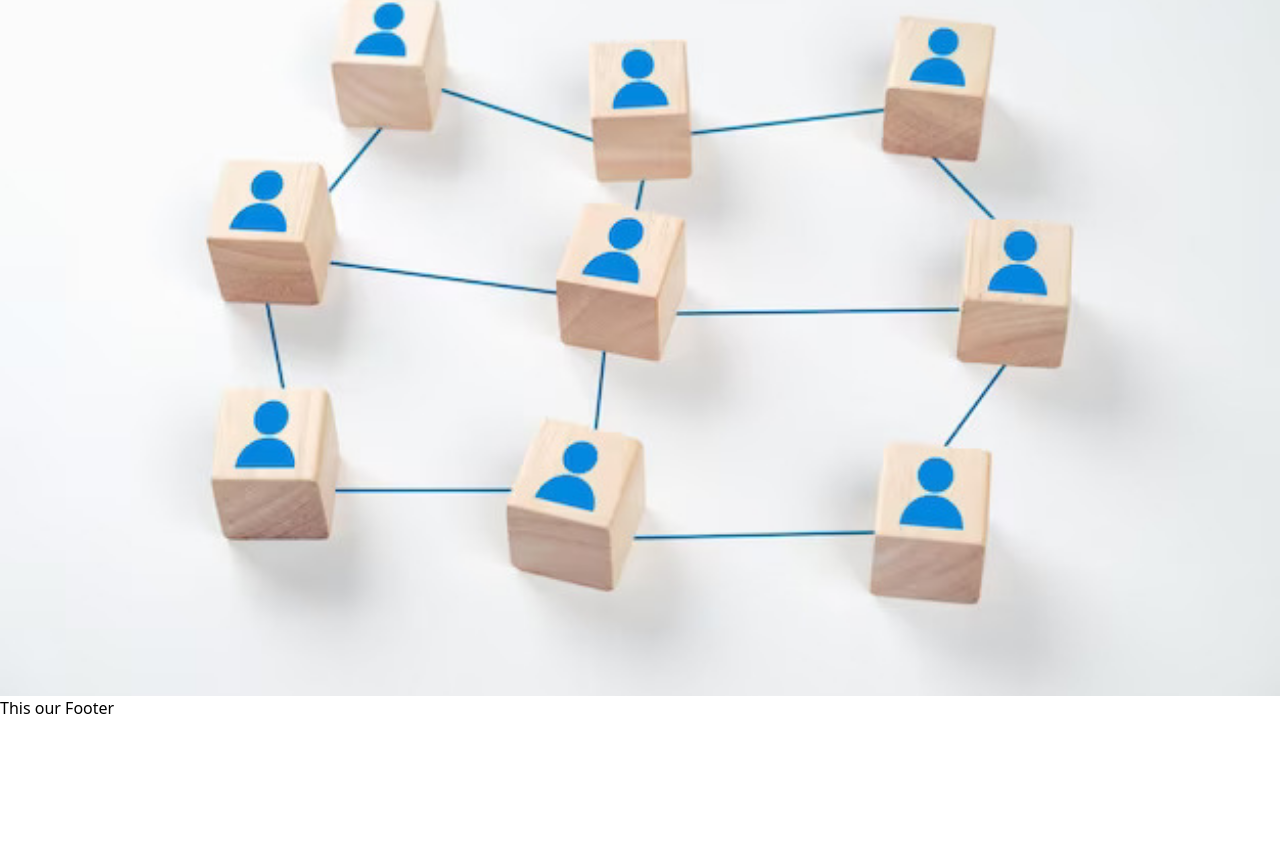
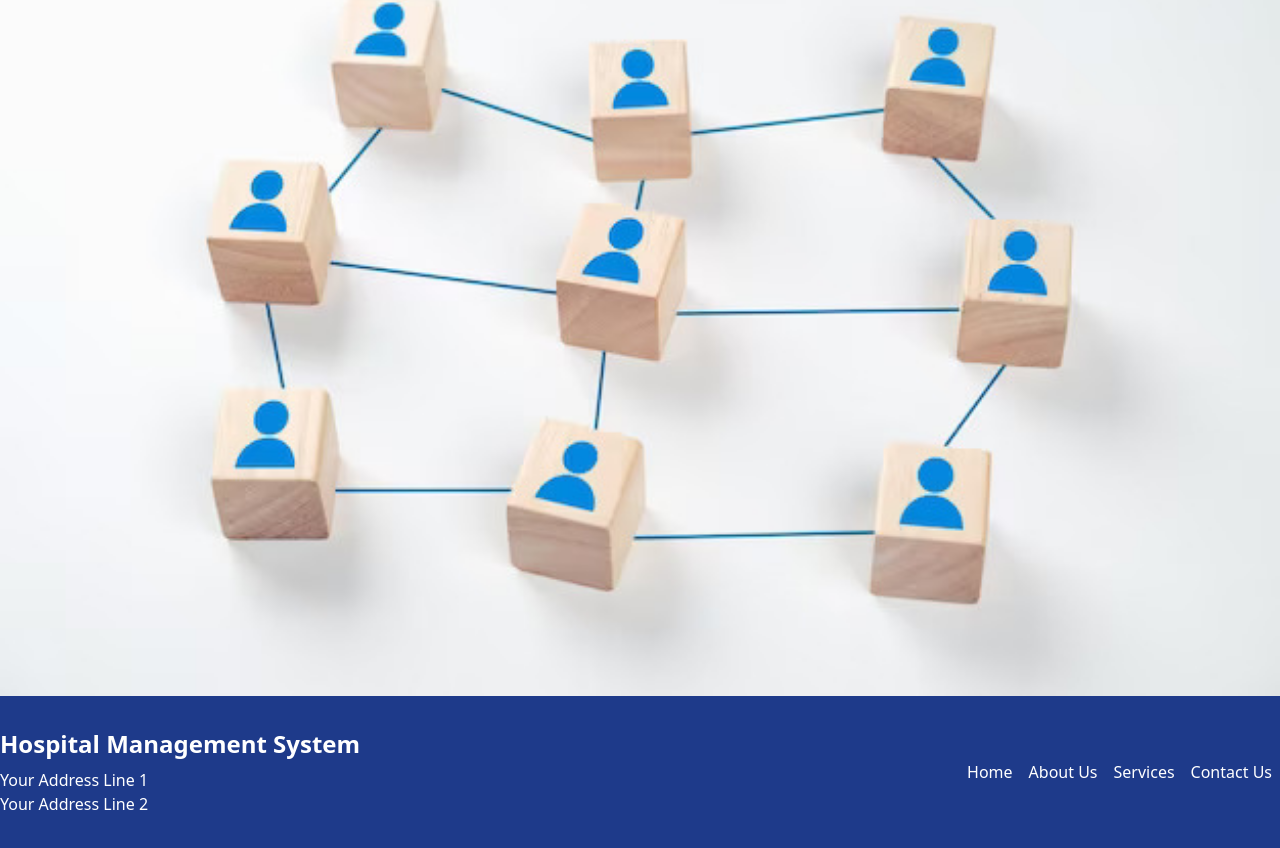
Before and after one commit to team-hexa-script/hospital-management, a Next.js app: page / in a window 1280 px wide. Shown: the part 181-1029 px from the top of the page. Before the commit the page ends 901 px from the top, so only its background shows below. Built offline with nearby package versions, Linux system fonts and the light colour scheme.

Commit message:
footer added

```diff
--- a/src/components/Footer.jsx
+++ b/src/components/Footer.jsx
@@ -1,9 +1,45 @@
-import React from 'react'
+"use client"
+
+import React from 'react';
 
 const Footer = () => {
   return (
-    <div>This our Footer</div>
-  )
-}
+    <footer className="bg-blue-900 text-white">
+      <div className="container mx-auto py-8 flex flex-col md:flex-row justify-between items-center">
+        <div className="text-center md:text-left mb-4 md:mb-0">
+          <h2 className="text-2xl font-semibold">Hospital Management System</h2>
+          <p className="mt-2">Your Address Line 1</p>
+          <p>Your Address Line 2</p>
+        </div>
+        <div className="flex mt-4 md:mt-0">
+          <a
+            href="/"
+            className="mx-2 hover:underline"
+          >
+            Home
+          </a>
+          <a
+            href="/about"
+            className="mx-2 hover:underline"
+          >
+            About Us
+          </a>
+          <a
+            href="/services"
+            className="mx-2 hover:underline"
+          >
+            Services
+          </a>
+          <a
+            href="/contact"
+            className="mx-2 hover:underline"
+          >
+            Contact Us
+          </a>
+        </div>
+      </div>
+    </footer>
+  );
+};
 
-export default Footer
+export default Footer;
```
